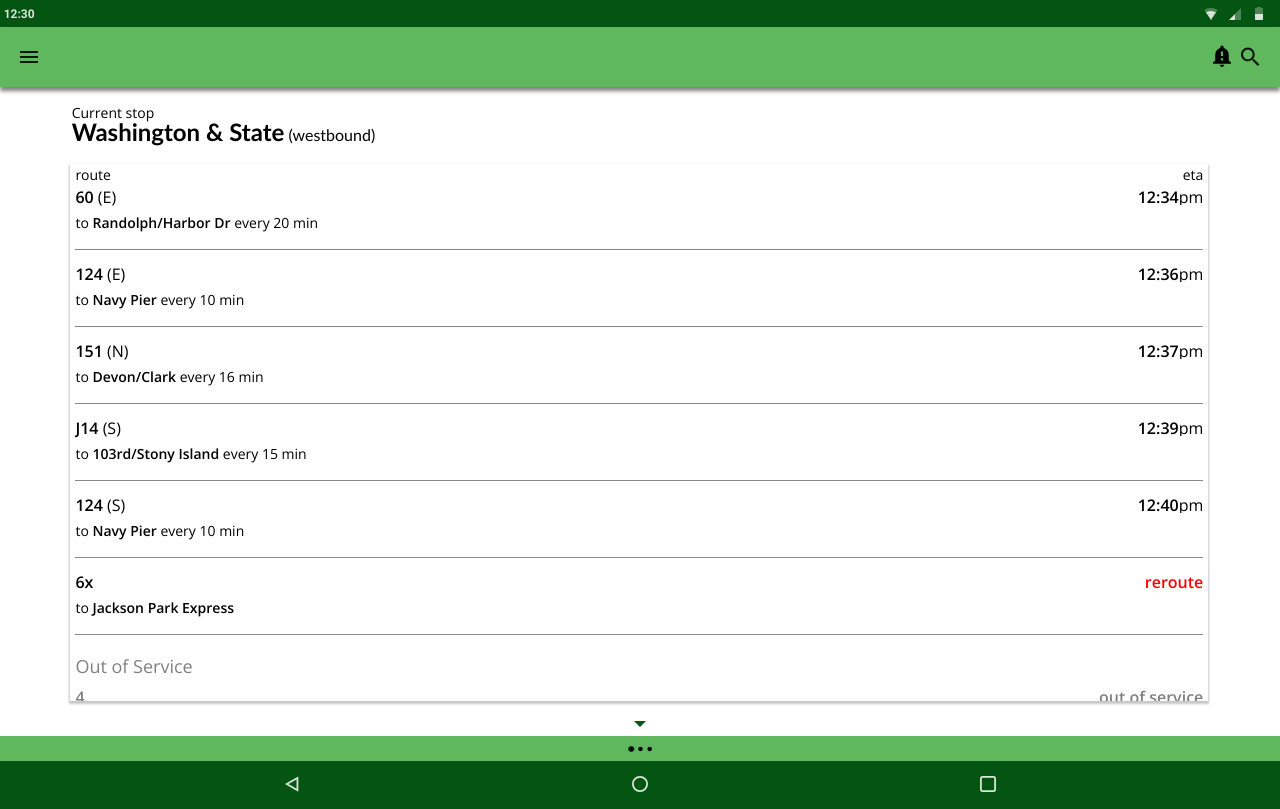
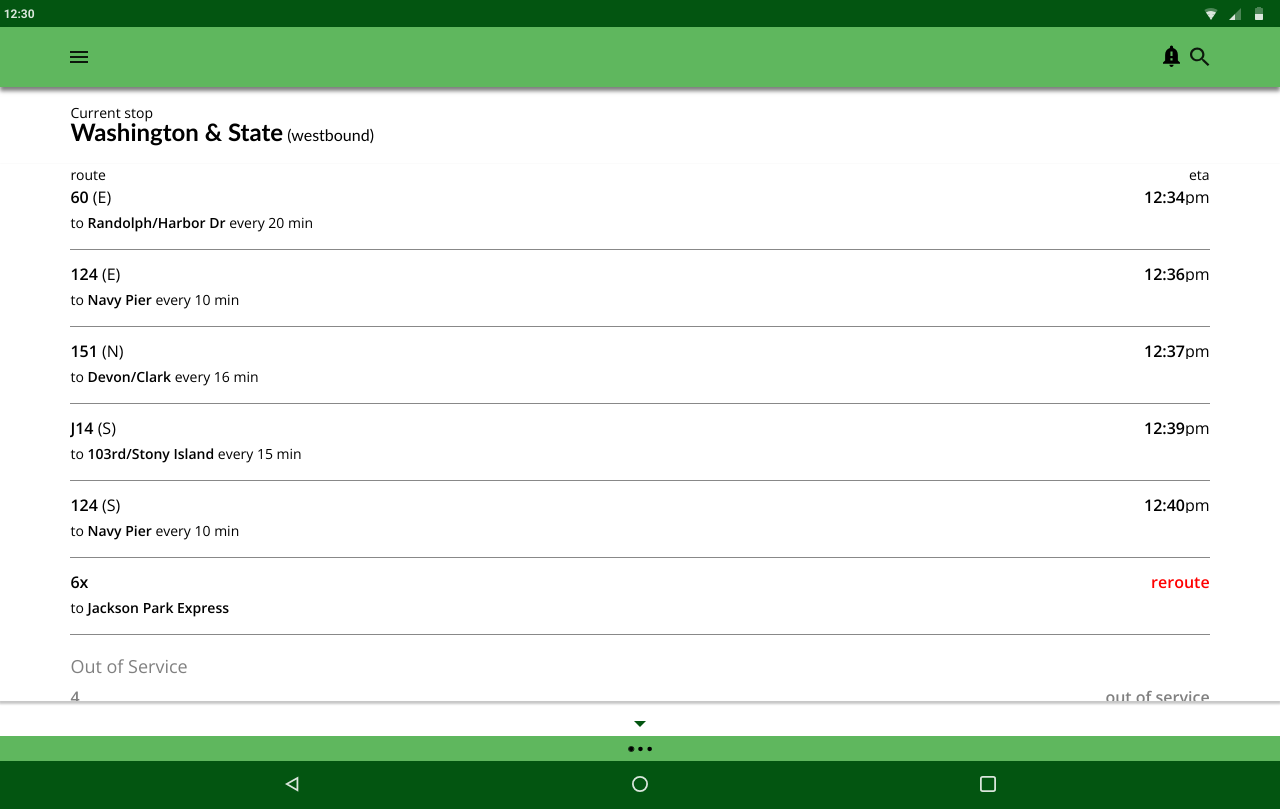
Before and after one commit to ctavispost/busHop, a plain HTML site: page index.html in a window 1280 px wide. Drawn offline with nearby package versions, Linux system fonts and the light colour scheme; a web font is replaced by a local one.

Commit message:
Update style.css

```diff
--- a/css/style.css
+++ b/css/style.css
@@ -46,10 +46,11 @@ body {
   align-items: center;
   height: 3.75em;
   justify-content: flex-end;
+  margin: 0 5.5% 0 5.5%;
 }
 
 .hamburger {
-  margin-left: 1.25em;
+  /*margin-left: 1.25em;*/
   width: 1.13em;
   margin-right: auto;
 }
@@ -62,7 +63,7 @@ body {
 
 .query {
   margin-left: .32em;
-  margin-right: 1.25em;
+  /*margin-right: 1.25em;*/
   width: 1.2em;
   height: auto;
 }
@@ -70,7 +71,7 @@ body {
 /* info on stop */
 .stopInfo {
   width: 100%;
-  padding: 0 5.6%;
+  padding: 0 5.5%;
   background-color: #fff;
 }
 
@@ -97,11 +98,13 @@ body {
 
 /* table */
 .main {
-  margin: 1.25em 5.5% 0.625em 5.5%;
-  padding: 0 .3125em 6.25vh .3125em;
+  margin: 1.25em 0 0.625em 0;
+  padding: 0 5.5% 6.25vh 5.5%;
+  /*margin: 1.25em 5.5% 0.625em 5.5%;
+  padding: 0 .3125em 6.25vh .3125em;*/
   height: calc(100vh - 16.4em);
   overflow-y: scroll;
-  width: 88.9%;
+  /*width: 88.9%;*/
   box-shadow: 0 2px 2px 1px rgba(0,0,0,0.22);
 }
 .tabHeadContainer {
```
